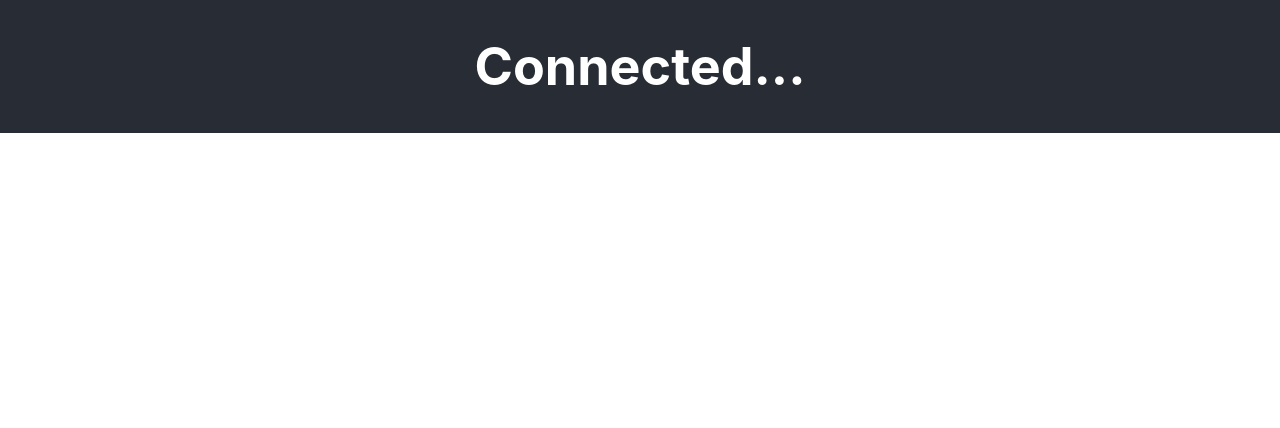
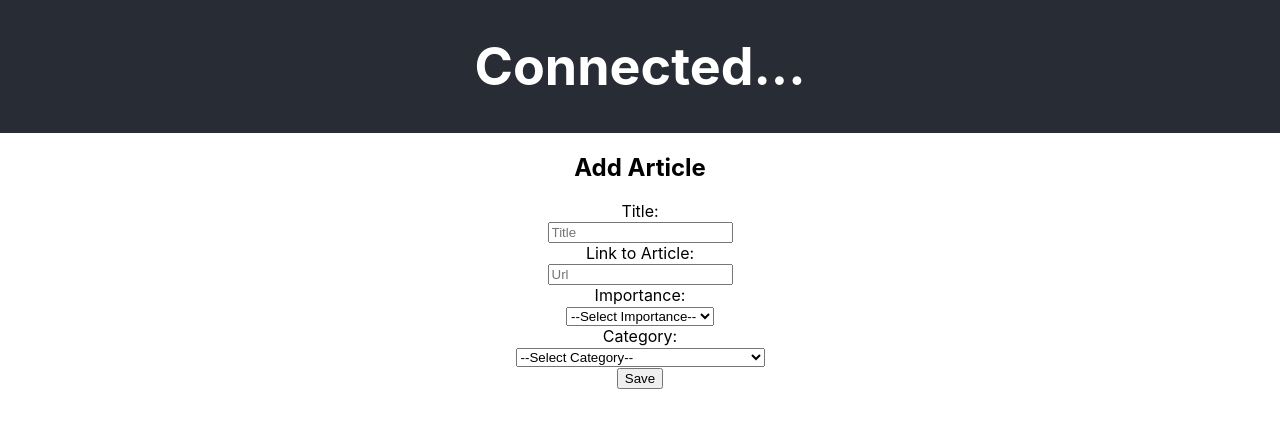
Before and after one commit to ft-pintereach-06/front-end, a React (Create React App) app in the folder pintereach/: page /form in a window 1280 px wide. Shown: the top 428 px of the page. Built offline with nearby package versions, Linux system fonts and the light colour scheme.

Commit message:
added article form structure

```diff
--- a/pintereach/src/App.js
+++ b/pintereach/src/App.js
@@ -6,6 +6,7 @@ import PrivateRoute from './components/PrivateRoute';
 import SignUpForm from './components/SignUp';
 import Login from './components/Login';
 import Homepage from './components/Homepage';
+import ArticleForm from './components/ArticleForm';
 
 import './App.css';
 
@@ -20,6 +21,7 @@ function App() {
           <Route path='/home' component={Homepage}/>
           <Route path ='/signup' component={SignUpForm}/>
           <Route exact path='/' component={Login} />
+          <Route path ='/form' component={ArticleForm} />
         </Switch>
       </div>
     </Router>
--- /dev/null
+++ b/pintereach/src/components/ArticleForm.js
@@ -0,0 +1,51 @@
+import React from 'react';
+
+export default function ArticleForm(props) {
+
+    return (
+        <div className='container'>
+            <form>
+                <div className='form-content'>
+                <h2>Add Article</h2>
+
+                    <label>Title:</label>
+                        <div>
+                        <input name='title' type='text' placeholder='Title' />
+                        </div>
+
+                    <label>Link to Article:</label>
+                        <div>
+                        <input name='url' type='text' placeholder='Url' />
+                        </div>
+
+                    <label>Importance:</label>
+                    <div>
+                        <select name='importance'>
+                            <option value=''>--Select Importance--</option>
+                            <option value='low'>Low</option>
+                            <option value='medium'>Medium</option>
+                            <option value='high'>High</option>
+                        </select>
+                        </div>
+
+                    <label>Category:</label>
+                    <div>
+                        <select name='category'>
+                            <option value=''>--Select Category--</option>
+                            <option value='original'>Original research</option>
+                            <option value='review'>Review article</option>
+                            <option value='clinical case'>Clinical case study</option>
+                            <option value='clinical trial'>Clinical trial</option>
+                            <option value='poc'>Perspective, opinion, and commentary</option>
+                            <option value='book'>Book review</option>
+                        </select>
+                        </div>
+
+                    <div>
+                    <button>Save</button>
+                    </div>
+                </div>
+            </form>
+        </div>
+    );
+}
--- a/pintereach/src/components/Homepage.js
+++ b/pintereach/src/components/Homepage.js
@@ -1,9 +1,18 @@
-import React from 'react'
+import React from 'react';
+import { useHistory } from 'react-router-dom';
 
 function Homepage() {
+
+    let { push } = useHistory()
+
+    const handleFormClick = e => {
+        e.preventDefault()
+        push('/form')
+    }
+
     return (
         <div>
-           <h1>Homepage Connected</h1>
+           <button onClick={handleFormClick}>Add Article</button>
         </div>
     )
 }
```
